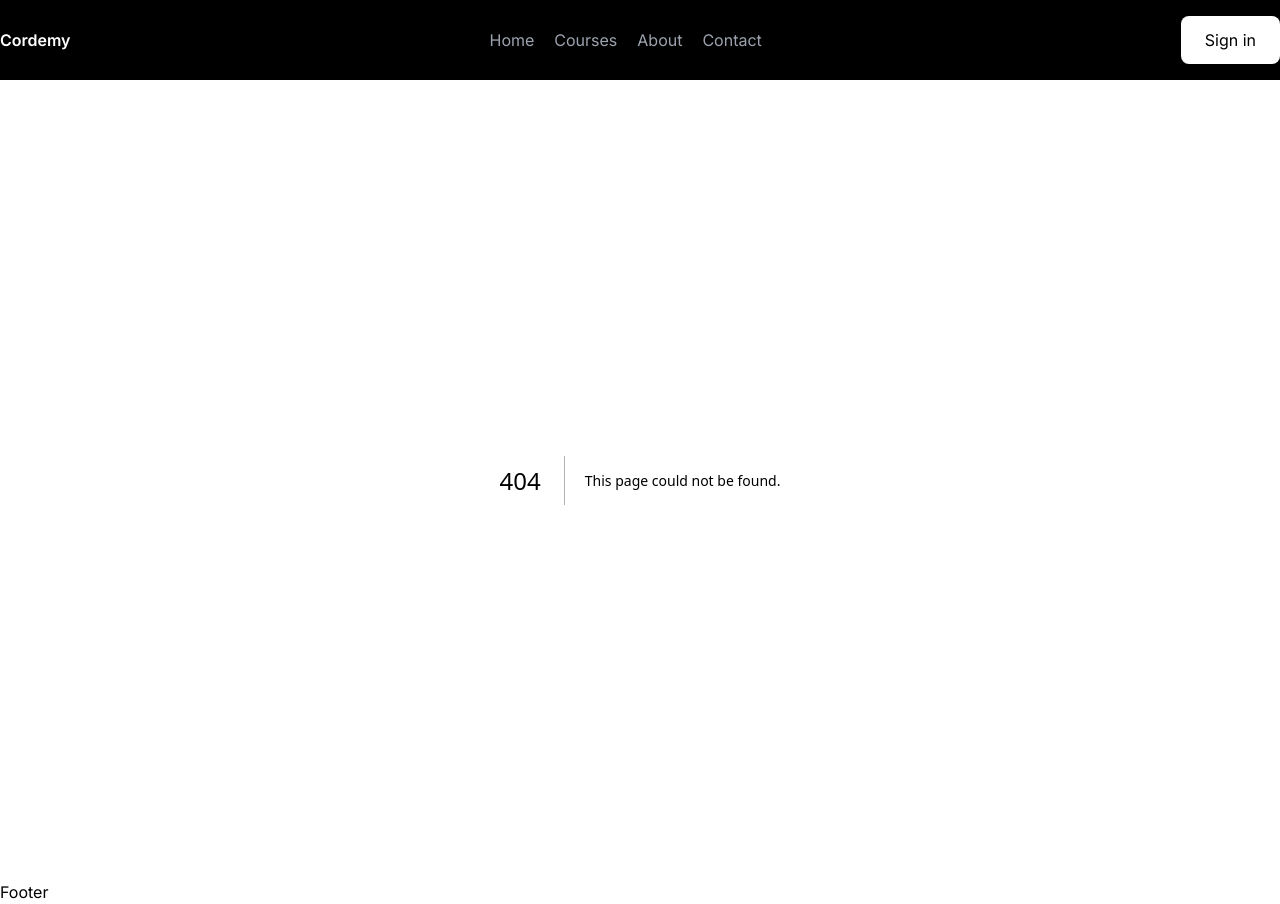
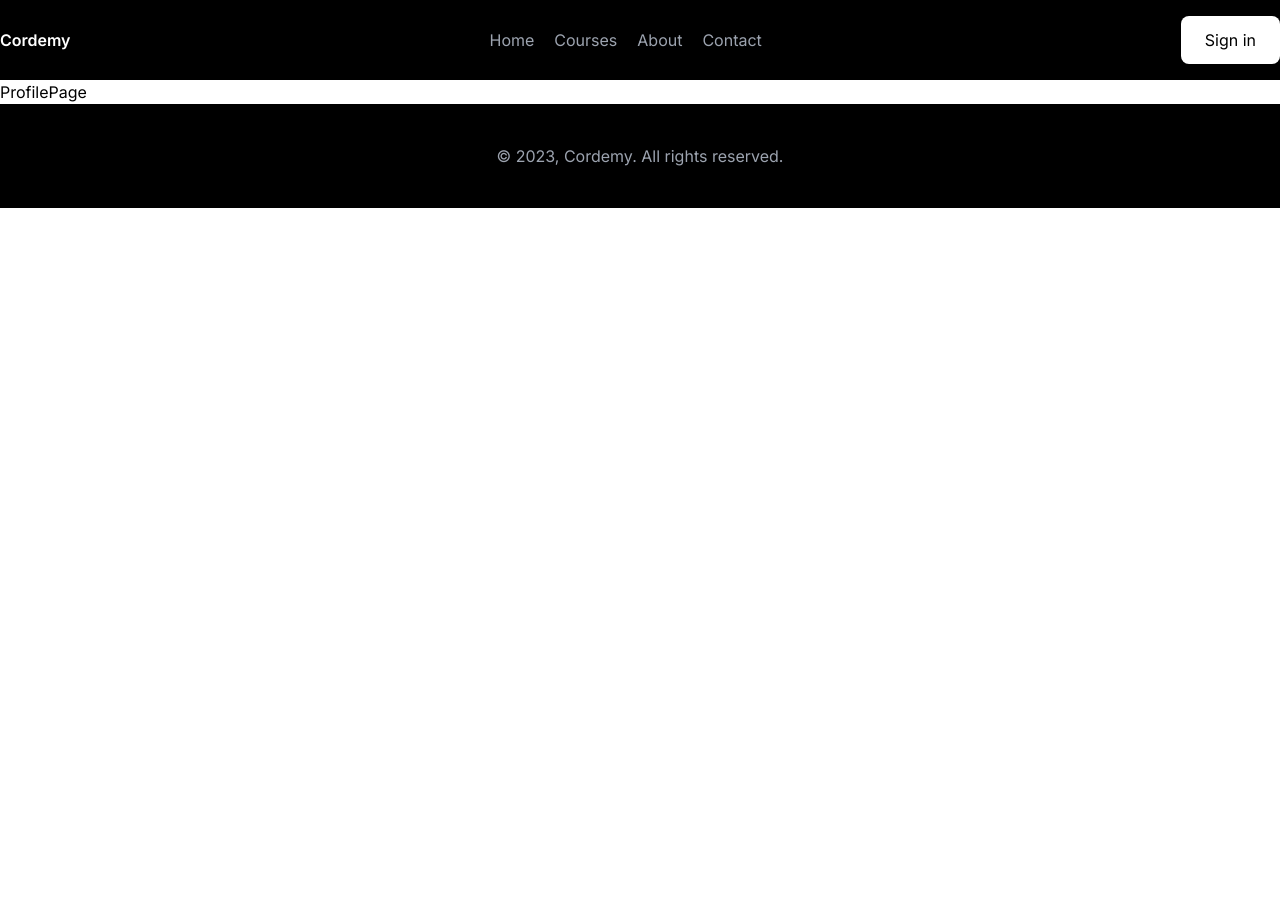
Before and after one commit to shohan-pherones/cordemy, a Next.js app: page /users/profile in a window 1280 px wide. Before the commit this address had no page. After the commit the page ends 800 px from the top, so only its background shows below. Built offline with nearby package versions, Linux system fonts and the light colour scheme.

Commit message:
routes added

```diff
--- a/components/Footer.jsx
+++ b/components/Footer.jsx
@@ -1,5 +1,9 @@
 const Footer = () => {
-  return <div>Footer</div>;
+  return (
+    <div className="bg-black text-gray-400 text-center py-10">
+      <p>&copy; {new Date().getFullYear()}, Cordemy. All rights reserved.</p>
+    </div>
+  );
 };
 
 export default Footer;
--- a/components/Navbar.jsx
+++ b/components/Navbar.jsx
@@ -25,7 +25,7 @@ const Navbar = () => {
         </div>
 
         <div>
-          <Button href="/login" placeholder="Sign in" color="secondary" />
+          <Button href="/users/login" placeholder="Sign in" color="secondary" />
         </div>
       </div>
     </div>
--- /dev/null
+++ b/pages/users/login.jsx
@@ -0,0 +1,5 @@
+const LoginPage = () => {
+  return <div>LoginPage</div>;
+};
+
+export default LoginPage;
--- /dev/null
+++ b/pages/users/profile.jsx
@@ -0,0 +1,5 @@
+const ProfilePage = () => {
+  return <div>ProfilePage</div>;
+};
+
+export default ProfilePage;
--- /dev/null
+++ b/pages/users/register.jsx
@@ -0,0 +1,5 @@
+const RegisterPage = () => {
+  return <div>RegisterPage</div>;
+};
+
+export default RegisterPage;
```
